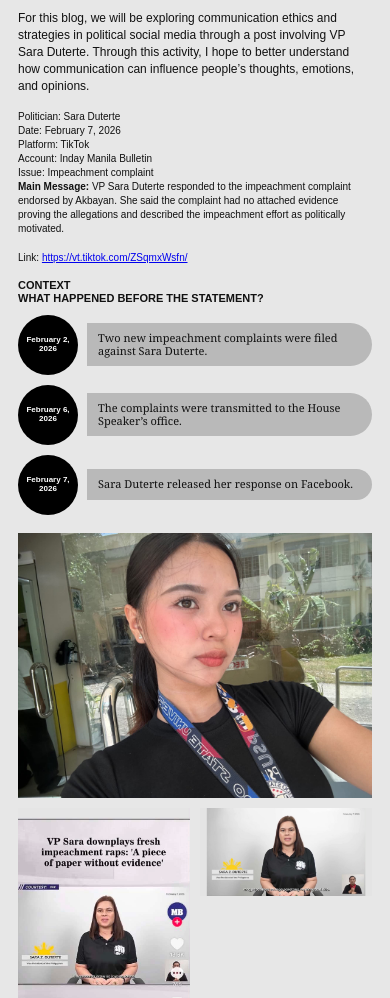
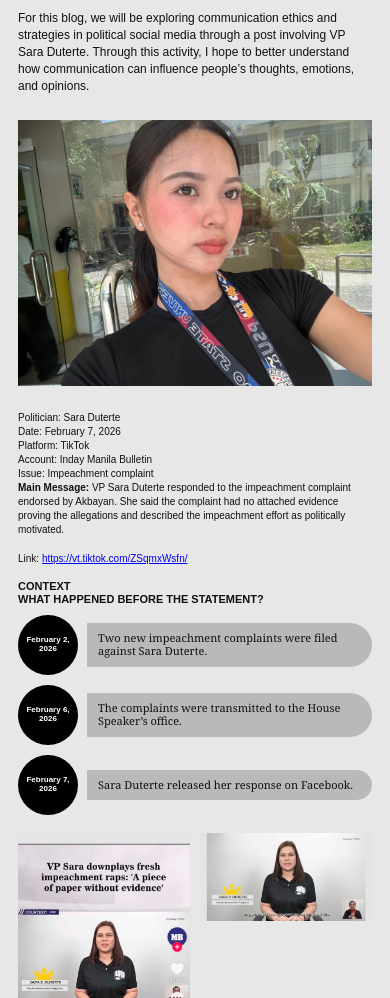
Before and after one commit to Lawrence005/Political-Social-Media, a plain HTML site: page index.html in a window 390 px wide. Shown: the part 1060-2058 px from the top of the page. Drawn offline with Linux system fonts and the light colour scheme.

Commit message:
Update index.html

```diff
--- a/index.html
+++ b/index.html
@@ -1293,6 +1293,12 @@ footer{
     margin: 22px 0 0 !important;
     padding: 0;
   }
+  .top-selfie {
+    width: 100%;
+    max-width: 400px;
+    margin: 25px 0;
+    display: block;
+}
 }
 
 </style>
@@ -1318,6 +1324,8 @@ footer{
     <p>Hi! I’m Princess B. Rivero, a BSHM 2D student who is learning more about hospitality, tourism, and the importance of communicating information responsibly. As a student and social media user, I’m also learning to look beyond what I see online and think critically about the messages being shared.</p>
 
     <p>For this blog, we will be exploring communication ethics and strategies in political social media through a post involving VP Sara Duterte. Through this activity, I hope to better understand how communication can influence people’s thoughts, emotions, and opinions.</p>
+
+    <img class="intro-img selfie-img top-selfie" src="image.jfif" alt="Princess Rivero selfie">
 
 <div class="meta">
   <div>Politician: Sara Duterte</div>
@@ -1354,7 +1362,6 @@ footer{
   </div>
 
   <div class="intro-right">
-    <img class="intro-img selfie-img" src="image.jfif" alt="Pricess Rivero selfie">
     <img class="intro-img vertical-post" src="Image1.jfif" alt="Manila Bulletin social media post">
     <img class="intro-img video-frame" src="Image2.jfif" alt="Sara Duterte video statement">
   </div>
```
Lines whose indentation alone changed are shown as unchanged.
